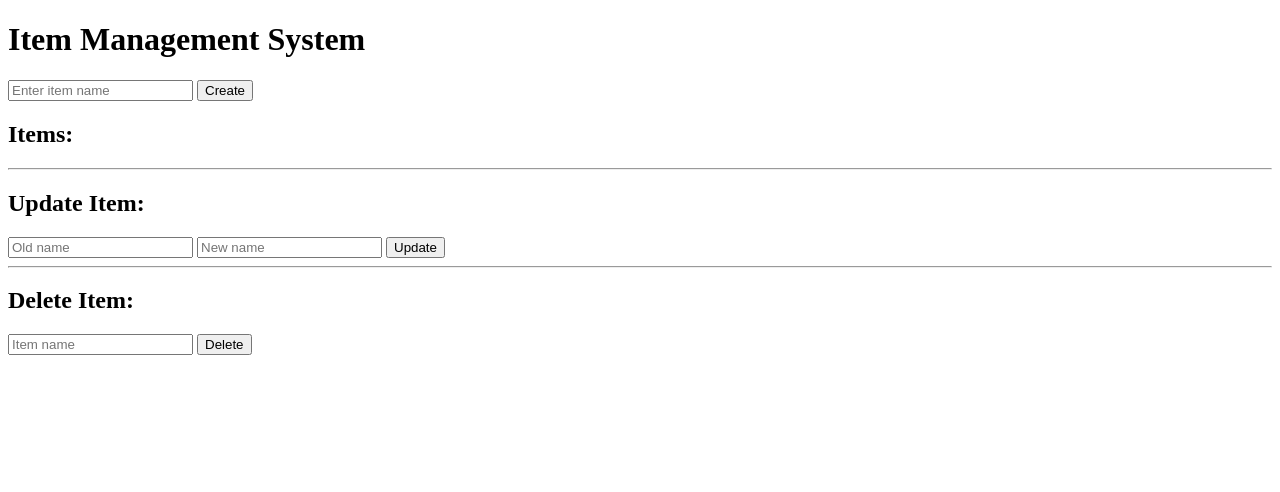
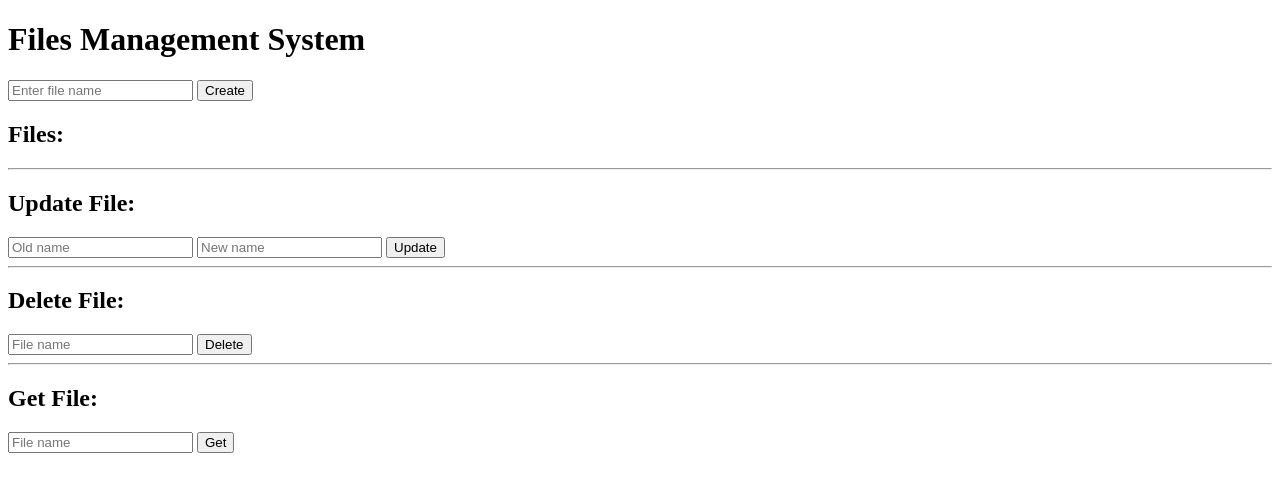
Before and after one commit to hannesa2/githubArtifactsPy, a Flask app: page / in a window 1280 px wide. Shown: the top 492 px of the page. Run offline with Flask 3, Linux system fonts and the light colour scheme.

Commit message:
File handling

```diff
--- a/main.py
+++ b/main.py
@@ -1,19 +1,36 @@
 from flask import Flask, render_template, request, redirect
+import os
 
 app = Flask(__name__, template_folder='templates')
 
 items = []  # This list will store the items
+UPLOAD_FOLDER = "files"
 
 
 @app.route('/')
 def index():
+    items = os.listdir(UPLOAD_FOLDER)
     return render_template('index.html', items=items)
 
+
+@app.route('/get', methods=['GET'])
+def get():
+    name = request.args['name']
+    try:
+        fp = open(UPLOAD_FOLDER + '/' + name, 'r')
+        content = fp.read()
+        fp.close()
+        return content
+    except FileNotFoundError:
+        print("Please check the path")
 
 @app.route('/create', methods=['POST'])
 def create():
     name = request.form['name']
-    items.append(name)
+
+    fp = open(UPLOAD_FOLDER + '/' + name, 'w')
+    fp.write('content of ' + name)
+    fp.close()
     return redirect('/')
 
 
@@ -21,19 +38,19 @@ def create():
 def update():
     old_name = request.form['old_name']
     new_name = request.form['new_name']
-    if old_name in items:
-        index = items.index(old_name)
-        items[index] = new_name
+    os.rename(UPLOAD_FOLDER + '/' + old_name, UPLOAD_FOLDER + '/' + new_name)
     return redirect('/')
 
 
 @app.route('/delete', methods=['POST'])
 def delete():
     name = request.form['name']
-    if name in items:
-        items.remove(name)
+    os.remove(UPLOAD_FOLDER + '/' + name)
     return redirect('/')
 
 
 if __name__ == '__main__':
+    if not os.path.exists(UPLOAD_FOLDER):
+        os.makedirs(UPLOAD_FOLDER)
+    items = os.listdir(UPLOAD_FOLDER)
     app.run(debug=True)
--- a/templates/index.html
+++ b/templates/index.html
@@ -1,32 +1,38 @@
 <!DOCTYPE html>
 <html>
 <head>
-    <title>Item Management System</title>
+    <title>Files Management System</title>
 </head>
 <body>
-    <h1>Item Management System</h1>
+    <h1>Files Management System</h1>
     <form action="/create" method="post">
-        <input type="text" name="name" placeholder="Enter item name" required>
+        <input type="text" name="name" placeholder="Enter file name" required>
         <input type="submit" value="Create">
     </form>
-    <h2>Items:</h2>
+    <h2>Files:</h2>
     <ul>
         {% for item in items %}
             <li>{{ item }}</li>
         {% endfor %}
     </ul>
     <hr>
-    <h2>Update Item:</h2>
+    <h2>Update File:</h2>
     <form action="/update" method="post">
         <input type="text" name="old_name" placeholder="Old name" required>
         <input type="text" name="new_name" placeholder="New name" required>
         <input type="submit" value="Update">
     </form>
     <hr>
-    <h2>Delete Item:</h2>
+    <h2>Delete File:</h2>
     <form action="/delete" method="post">
-        <input type="text" name="name" placeholder="Item name" required>
+        <input type="text" name="name" placeholder="File name" required>
         <input type="submit" value="Delete">
+    </form>
+    <hr>
+    <h2>Get File:</h2>
+    <form action="/get" method="get">
+        <input type="text" name="name" placeholder="File name" required>
+        <input type="submit" value="Get">
     </form>
 </body>
 </html>
```
Also changed, not shown: 1 other file.
